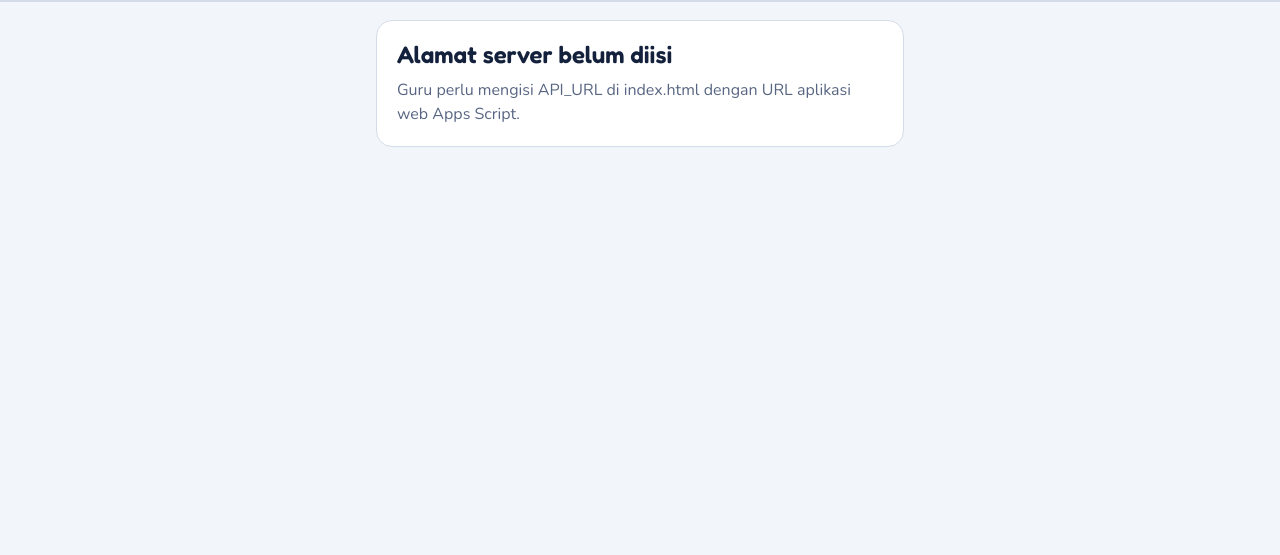
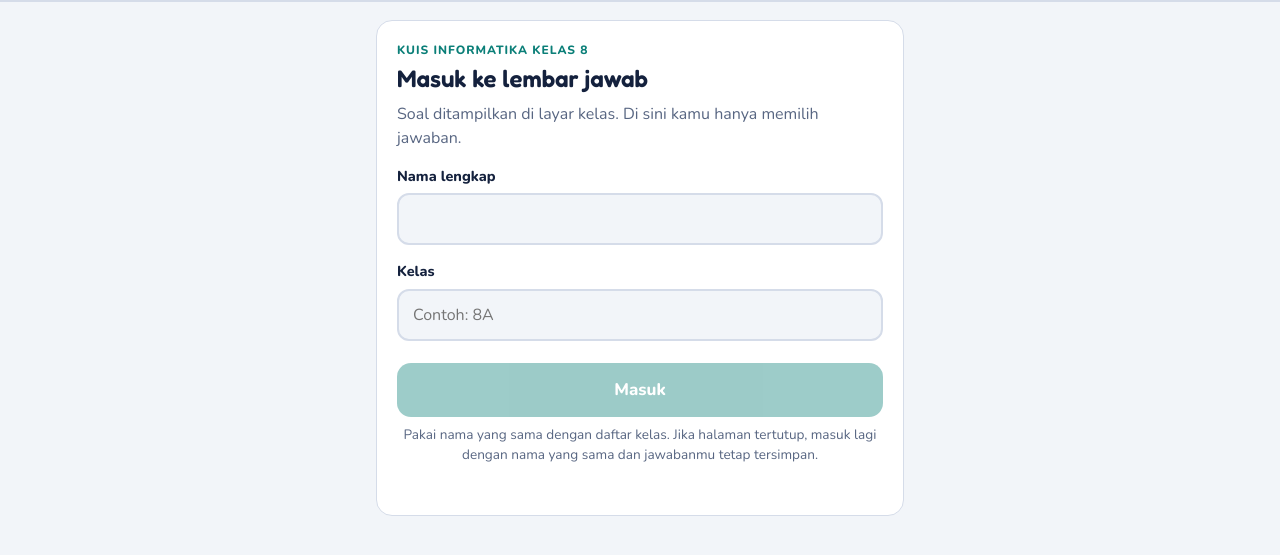
Before and after one commit to lilikharyono002/latihansoal, a plain HTML site: page index.html in a window 1280 px wide. Shown: the part 47-602 px from the top of the page. Drawn offline with nearby package versions, Linux system fonts and the light colour scheme.

Commit message:
Update index.html

```diff
--- a/index.html
+++ b/index.html
@@ -139,7 +139,7 @@ textarea{resize:vertical;min-height:150px;margin-top:18px;line-height:1.5}
 'use strict';
 
 /* ===== PENGATURAN: tempel URL aplikasi web Apps Script (berakhiran /exec) ===== */
-var API_URL='GANTI_DENGAN_URL_WEB_APP';
+var API_URL='https://script.google.com/macros/s/AKfycbzOwZlhG8CQeXd7uLqYBpXjR8cuZFwDuWzqgT8CJRw7-GuV4ASTAovwWk_c02IdW0dKCw/exec';
 
 var TOTAL=40, POLL_MS=3000, GURU_POLL_MS=2500;
 var GURU=(location.hash==='#guru');
```
